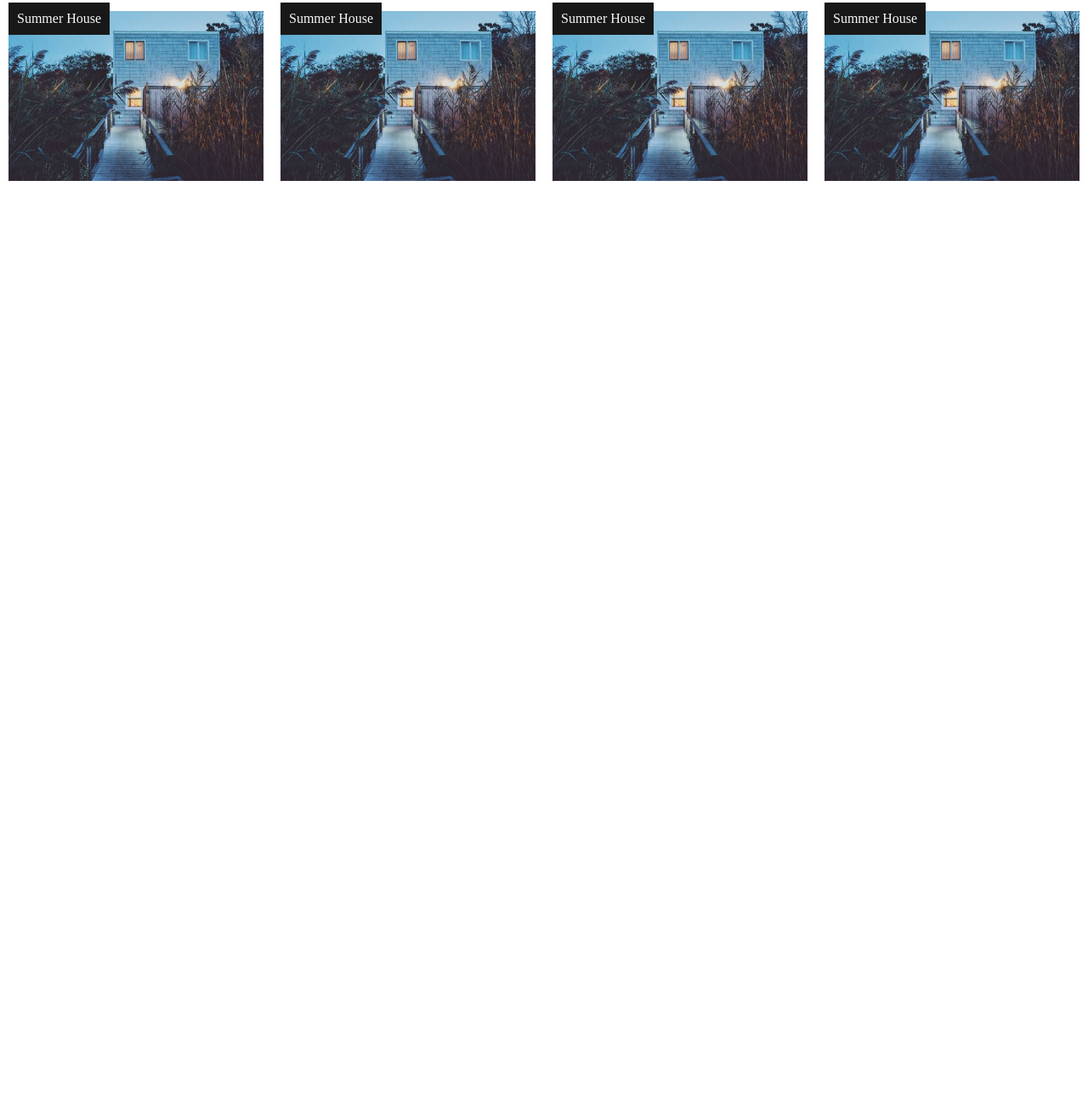
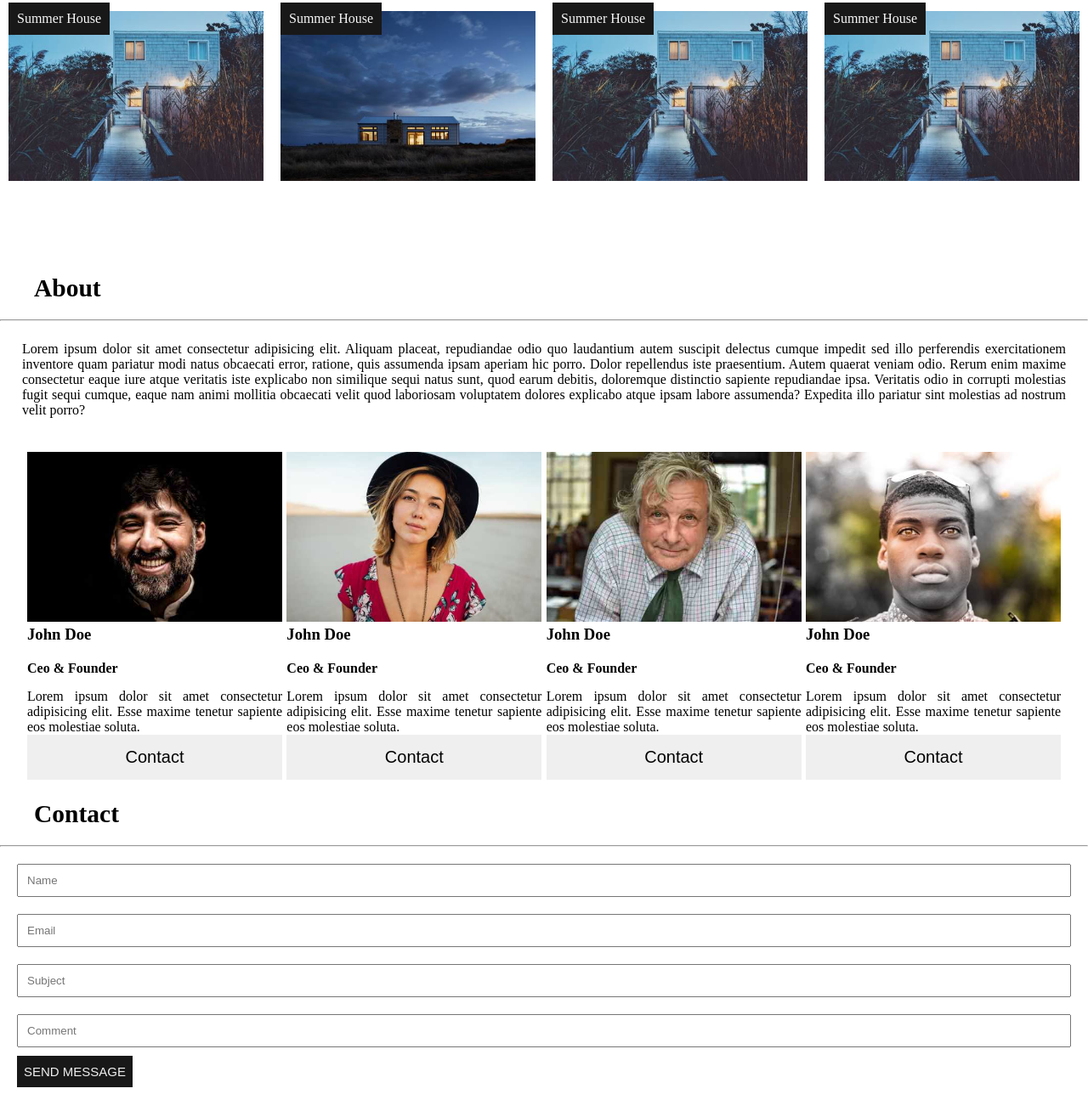
Before and after one commit to Faigism/CssTask2, a plain HTML site: page index.html in a window 1280 px wide. Shown: the part 1101-2409 px from the top of the page at 85% size. Before the commit the page ends 1424 px from the top, so only its background shows below. Drawn offline with Linux system fonts and the light colour scheme.

Commit message:
architect site is ready

```diff
--- a/index.html
+++ b/index.html
@@ -15,9 +15,9 @@
           <a href="#">Architecs</a>
         </div>
         <div>
-          <a href="#">Projects</a>
-          <a href="#">About</a>
-          <a href="#">Contact</a>
+          <a href="#projects">Projects</a>
+          <a href="#about">About</a>
+          <a href="#contact">Contact</a>
         </div>
       </div>
     </header>
@@ -29,7 +29,7 @@
           <h3>Architects</h3>
         </div>
       </div>
-      <div class="architect_projects">
+      <div class="architect_projects" id="projects">
         <h3>Projects</h3>
         <hr />
         <div class="box_projects">
@@ -38,7 +38,7 @@
             <span>Summer House</span>
           </div>
           <div>
-            <img src="./images/summer.jpg" alt="summerhouseImg" />
+            <img src="./images/bh.jpg" alt="summerhouseImg" />
             <span>Summer House</span>
           </div>
           <div>
@@ -46,7 +46,7 @@
             <span>Summer House</span>
           </div>
           <div>
-            <img src="./images/summer.jpg" alt="summerhouseImg" />
+            <img src="./images/barnhouse.jpg" alt="summerhouseImg" />
             <span>Summer House</span>
           </div>
           <div>
@@ -54,7 +54,7 @@
             <span>Summer House</span>
           </div>
           <div>
-            <img src="./images/summer.jpg" alt="summerhouseImg" />
+            <img src="./images/renovated.jpg" alt="summerhouseImg" />
             <span>Summer House</span>
           </div>
           <div>
@@ -67,6 +67,84 @@
           </div>
         </div>
       </div>
+      <div class="architect_about" id="about">
+        <h3>About</h3>
+        <hr />
+        <p>
+          Lorem ipsum dolor sit amet consectetur adipisicing elit. Aliquam
+          placeat, repudiandae odio quo laudantium autem suscipit delectus
+          cumque impedit sed illo perferendis exercitationem inventore quam
+          pariatur modi natus obcaecati error, ratione, quis assumenda ipsam
+          aperiam hic porro. Dolor repellendus iste praesentium. Autem quaerat
+          veniam odio. Rerum enim maxime consectetur eaque iure atque veritatis
+          iste explicabo non similique sequi natus sunt, quod earum debitis,
+          doloremque distinctio sapiente repudiandae ipsa. Veritatis odio in
+          corrupti molestias fugit sequi cumque, eaque nam animi mollitia
+          obcaecati velit quod laboriosam voluptatem dolores explicabo atque
+          ipsam labore assumenda? Expedita illo pariatur sint molestias ad
+          nostrum velit porro?
+        </p>
+        <div class="box_abouts">
+          <div class="box_about">
+            <img src="./images/john.jpg" alt="aboutImg" />
+            <h4>John Doe</h4>
+            <h5>Ceo & Founder</h5>
+            <p>
+              Lorem ipsum dolor sit amet consectetur adipisicing elit. Esse
+              maxime tenetur sapiente eos molestiae soluta.
+            </p>
+            <button type="button">Contact</button>
+          </div>
+          <div class="box_about">
+            <img src="./images/jane.jpg" alt="aboutImg" />
+            <h4>John Doe</h4>
+            <h5>Ceo & Founder</h5>
+            <p>
+              Lorem ipsum dolor sit amet consectetur adipisicing elit. Esse
+              maxime tenetur sapiente eos molestiae soluta.
+            </p>
+            <button type="button">Contact</button>
+          </div>
+          <div class="box_about">
+            <img src="./images/mike.jpg" alt="aboutImg" />
+            <h4>John Doe</h4>
+            <h5>Ceo & Founder</h5>
+            <p>
+              Lorem ipsum dolor sit amet consectetur adipisicing elit. Esse
+              maxime tenetur sapiente eos molestiae soluta.
+            </p>
+            <button type="button">Contact</button>
+          </div>
+          <div class="box_about">
+            <img src="./images/dan.jpg" alt="aboutImg" />
+            <h4>John Doe</h4>
+            <h5>Ceo & Founder</h5>
+            <p>
+              Lorem ipsum dolor sit amet consectetur adipisicing elit. Esse
+              maxime tenetur sapiente eos molestiae soluta.
+            </p>
+            <button type="button">Contact</button>
+          </div>
+        </div>
+      </div>
+      <div class="architect_contact" id="contact">
+        <h3>Contact</h3>
+        <hr />
+        <div class="box_contact">
+          <form action="https://google.com" method="post">
+            <input type="text" placeholder="Name" />
+            <input type="email" placeholder="Email" />
+            <input type="text" placeholder="Subject" />
+            <input type="text" placeholder="Comment" />
+            <button type="submit">Send Message</button>
+          </form>
+        </div>
+      </div>
     </main>
+    <footer>
+      <div>
+        <img src="./images/maps.jpg" alt="mapsImg" />
+      </div>
+    </footer>
   </body>
 </html>
--- a/styles/style.css
+++ b/styles/style.css
@@ -76,8 +76,66 @@
   color: #f7f7f7;
   padding: 10px;
 }
-.architect_projects h3 {
+.architect_projects h3,
+.architect_about h3,
+.architect_contact h3 {
   margin-left: 40px;
   margin-bottom: 20px;
   font-size: 29.5px;
 }
+.box_abouts {
+  margin: 24px auto;
+  width: 95%;
+  display: flex;
+  justify-content: space-between;
+}
+.architect_about > p {
+  margin: 24px 26px 40px;
+  text-align: justify;
+}
+.box_about img {
+  width: 100%;
+}
+.box_about {
+  width: 300px;
+  text-align: justify;
+}
+.box_about h4 {
+  font-size: 18.72px;
+  margin-bottom: 20px;
+}
+.box_about h5 {
+  margin-bottom: 15px;
+}
+.box_about h5,
+.box_about p {
+  font-size: 16px;
+}
+.box_about button {
+  background-color: #efefef;
+  width: 100%;
+  padding: 15px;
+  font-size: 20px;
+  border: none;
+  cursor: pointer;
+}
+.box_contact {
+  margin-top: 10px;
+  margin-bottom: 30px;
+}
+.box_contact form input {
+  width: 95%;
+  padding: 10px;
+  margin: 10px 20px;
+  outline: none;
+}
+.box_contact form button {
+  text-transform: uppercase;
+  font-size: 15px;
+  padding: 10px 8px;
+  color: #efefef;
+  background-color: #181818;
+  border: none;
+  cursor: pointer;
+  margin-left: 20px;
+}
```
Also changed, not shown: images/barnhouse.jpg (added), images/bh.jpg (added), images/dan.jpg (added), images/jane.jpg (added), images/john.jpg (added), images/maps.jpg (added), images/mike.jpg (added), images/renovated.jpg (added).
